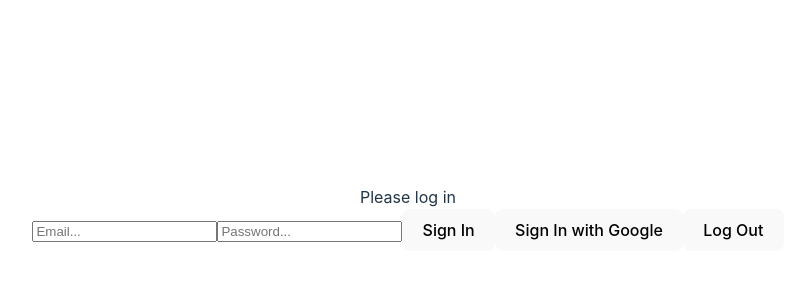
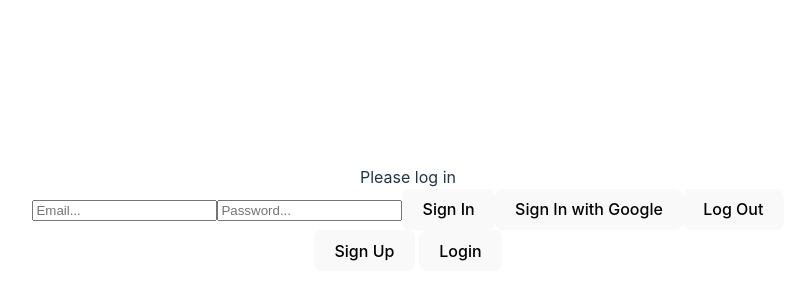
Before and after one commit to ahkoklol/projet-awi-2024, a React (Vite) app: page / in a window 1280 px wide. Shown: the part 182-482 px from the top of the page, without its empty margins (232-1027 px from the left). Built offline with nearby package versions, Linux system fonts and the light colour scheme; no server answers.

Commit message:
page navigation works

```diff
--- a/src/App.tsx
+++ b/src/App.tsx
@@ -1,10 +1,21 @@
 import './App.css';
 import { Auth } from './components/auth';
 import { ToastContainer } from 'react-toastify';
-import { Outlet } from 'react-router-dom';
+import { Outlet, useNavigate } from 'react-router-dom'; // Import useNavigate
 import UserProfile from './components/userProfile';
 
 function App() {
+  const navigate = useNavigate(); // Initialize useNavigate hook
+
+  // Handler functions for navigation
+  const handleSignUpClick = () => {
+    navigate('/signup'); // Navigate to sign-up page
+  };
+
+  const handleLoginClick = () => {
+    navigate('/login'); // Navigate to login page
+  };
+
   return (
     <div>
       <UserProfile />
@@ -13,6 +24,10 @@
       <div>
         <Outlet />
       </div>
+      <div>
+        <button onClick={handleSignUpClick}>Sign Up</button> {/* Replaced href with onClick */}
+        <button onClick={handleLoginClick}>Login</button>   {/* Replaced href with onClick */}
+      </div>
     </div>
   );
 }
```
Also changed, not shown: 1 other file (tests, documents, lock files or other folders).
